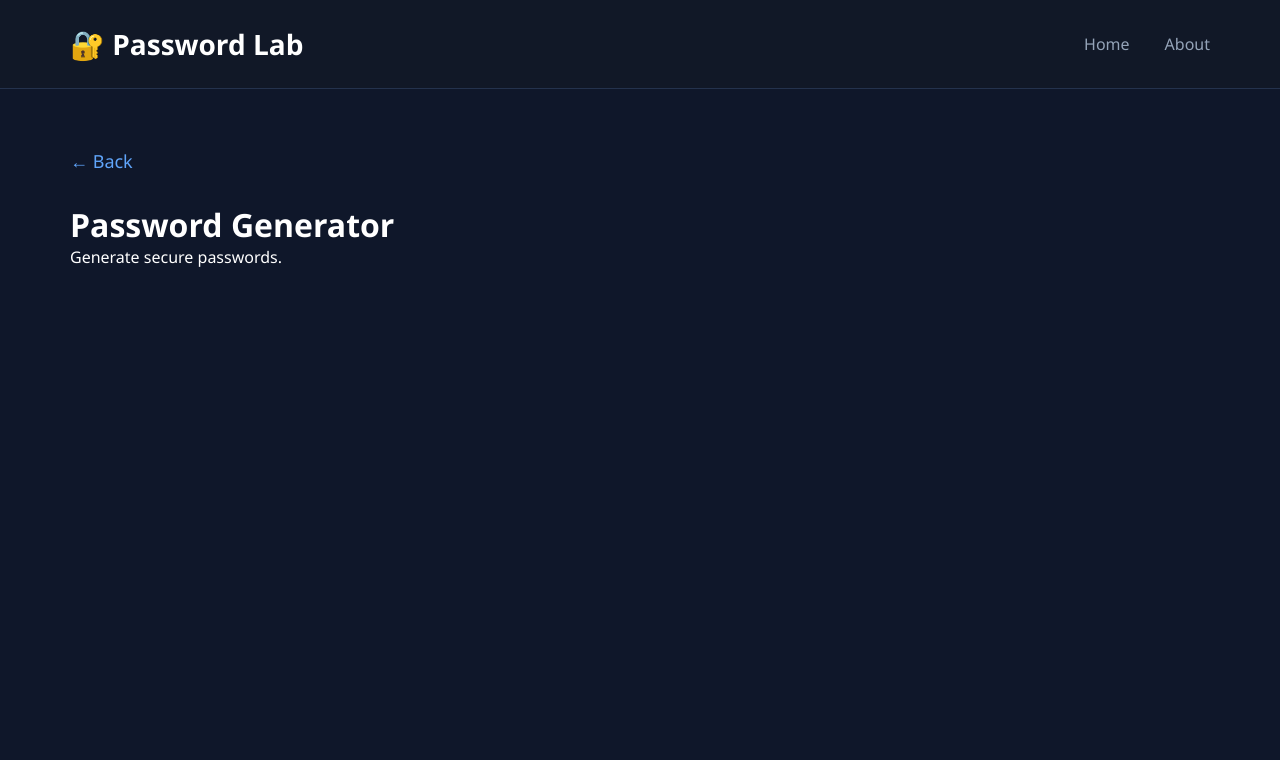
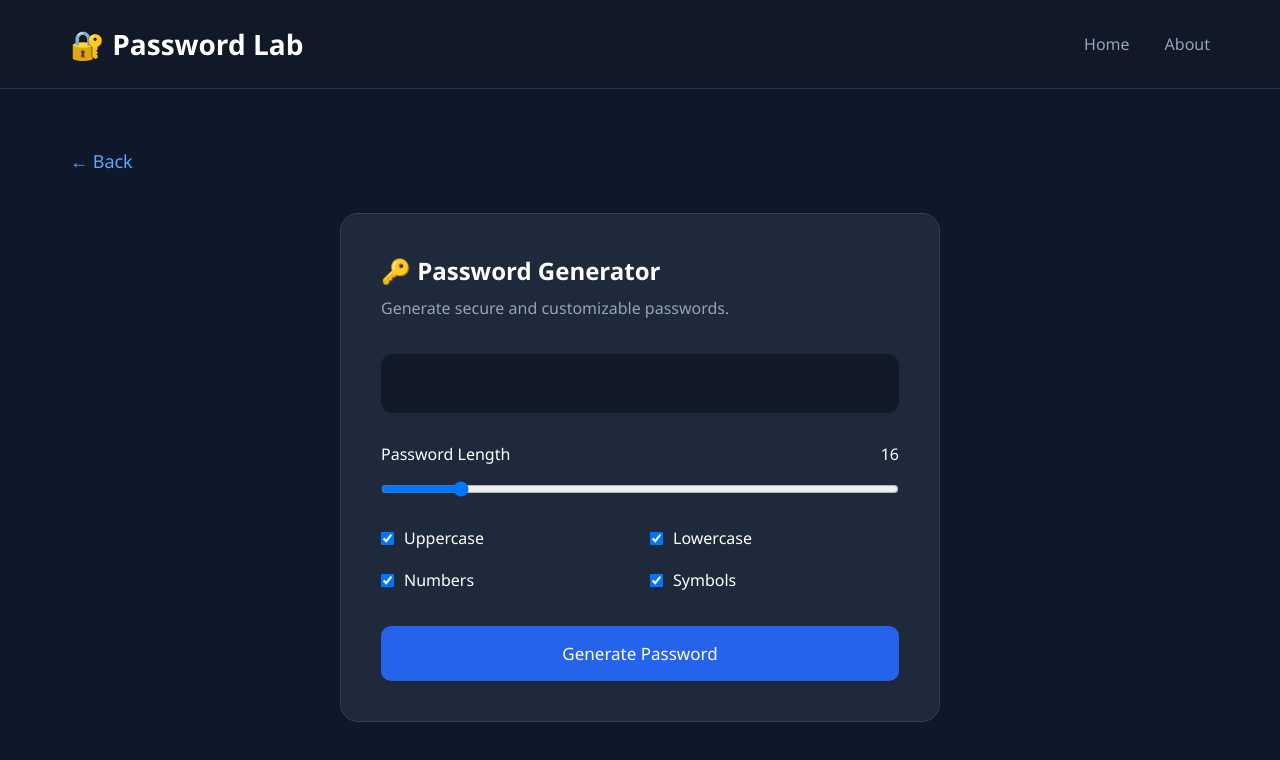
Before and after one commit to Fioo1/password-lab, a React (Vite) app: page /generator in a window 1280 px wide. Shown: the top 760 px of the page. Built offline with nearby package versions, Linux system fonts and the light colour scheme.

Commit message:
cambio en la interfaz password generator

```diff
--- a/src/App.css
+++ b/src/App.css
@@ -112,3 +112,131 @@ main {
 .card button:hover {
   background: #3b82f6;
 }
+
+.generator-container{
+
+    width:600px;
+
+    margin:auto;
+
+    margin-top:40px;
+
+    background:#1e293b;
+
+    padding:40px;
+
+    border-radius:18px;
+
+    border:1px solid #334155;
+
+}
+
+.generator-container h1{
+
+    margin-bottom:10px;
+
+}
+
+.generator-container p{
+
+    color:#94a3b8;
+
+    margin-bottom:35px;
+
+}
+
+.password-input{
+
+    width:100%;
+
+    padding:18px;
+
+    border:none;
+
+    border-radius:12px;
+
+    background:#111827;
+
+    color:white;
+
+    font-size:20px;
+
+    margin-bottom:30px;
+
+}
+
+.length-container{
+
+    display:flex;
+
+    justify-content:space-between;
+
+    margin-bottom:15px;
+
+}
+
+input[type="range"]{
+
+    width:100%;
+
+    margin-bottom:30px;
+
+}
+
+.options{
+
+    display:grid;
+
+    grid-template-columns:1fr 1fr;
+
+    gap:20px;
+
+    margin-bottom:35px;
+
+}
+
+.options label{
+
+    display:flex;
+
+    gap:10px;
+
+    align-items:center;
+
+}
+
+.generator-container button{
+
+    width:100%;
+
+    padding:16px;
+
+    background:#2563eb;
+
+    color:white;
+
+    border:none;
+
+    border-radius:10px;
+
+    cursor:pointer;
+
+    font-size:17px;
+
+}
+
+.generator-container button:hover{
+
+    background:#3b82f6;
+
+}
+
+.back-link{
+
+    color:#60a5fa;
+
+    text-decoration:none;
+
+    font-size:18px;
+
+}
--- a/src/pages/PasswordGenerator.jsx
+++ b/src/pages/PasswordGenerator.jsx
@@ -1,30 +1,132 @@
 import { Link } from "react-router-dom";
+import { useState } from "react";
 
 function PasswordGenerator() {
+
+  const [password, setPassword] = useState("");
+
+  const [length, setLength] = useState(16);
+
+  const [uppercase, setUppercase] = useState(true);
+
+  const [lowercase, setLowercase] = useState(true);
+
+  const [numbers, setNumbers] = useState(true);
+
+  const [symbols, setSymbols] = useState(true);
+
   return (
     <main>
 
       <Link
         to="/"
-        style={{
-          color:"#60a5fa",
-          textDecoration:"none",
-          fontSize:"18px"
-        }}
+        className="back-link"
       >
         ← Back
       </Link>
 
-      <h1 style={{marginTop:"30px"}}>
-        Password Generator
-      </h1>
+      <section className="generator-container">
 
-      <p>
-        Generate secure passwords.
-      </p>
+        <h1>🔑 Password Generator</h1>
+
+        <p>
+          Generate secure and customizable passwords.
+        </p>
+
+        <input
+          type="text"
+          value={password}
+          readOnly
+          className="password-input"
+        />
+
+        <div className="length-container">
+
+          <label>
+
+            Password Length
+
+          </label>
+
+          <span>
+
+            {length}
+
+          </span>
+
+        </div>
+
+        <input
+          type="range"
+          min="8"
+          max="64"
+          value={length}
+          onChange={(e)=>setLength(e.target.value)}
+        />
+
+        <div className="options">
+
+          <label>
+
+            <input
+              type="checkbox"
+              checked={uppercase}
+              onChange={()=>setUppercase(!uppercase)}
+            />
+
+            Uppercase
+
+          </label>
+
+          <label>
+
+            <input
+              type="checkbox"
+              checked={lowercase}
+              onChange={()=>setLowercase(!lowercase)}
+            />
+
+            Lowercase
+
+          </label>
+
+          <label>
+
+            <input
+              type="checkbox"
+              checked={numbers}
+              onChange={()=>setNumbers(!numbers)}
+            />
+
+            Numbers
+
+          </label>
+
+          <label>
+
+            <input
+              type="checkbox"
+              checked={symbols}
+              onChange={()=>setSymbols(!symbols)}
+            />
+
+            Symbols
+
+          </label>
+
+        </div>
+
+        <button>
+
+          Generate Password
+
+        </button>
+
+      </section>
 
     </main>
   );
+
 }
 
 export default PasswordGenerator;
```
